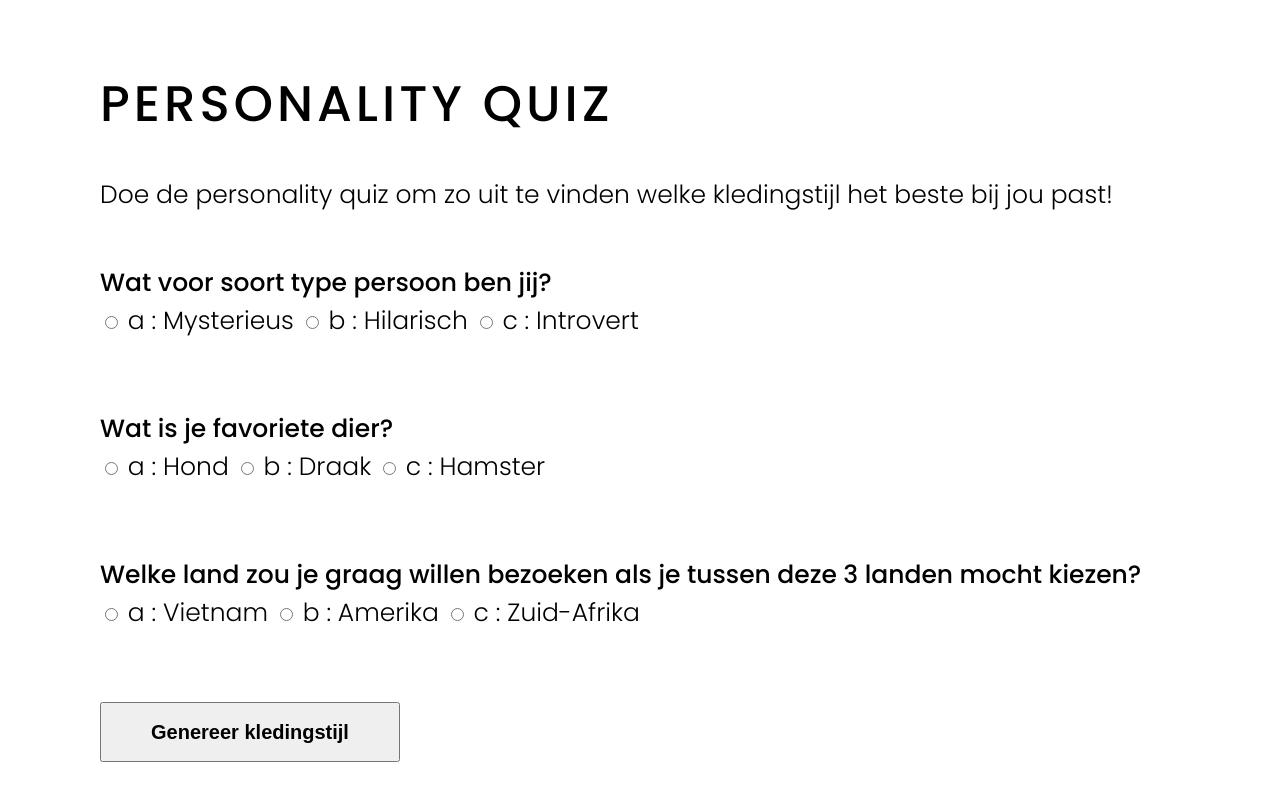
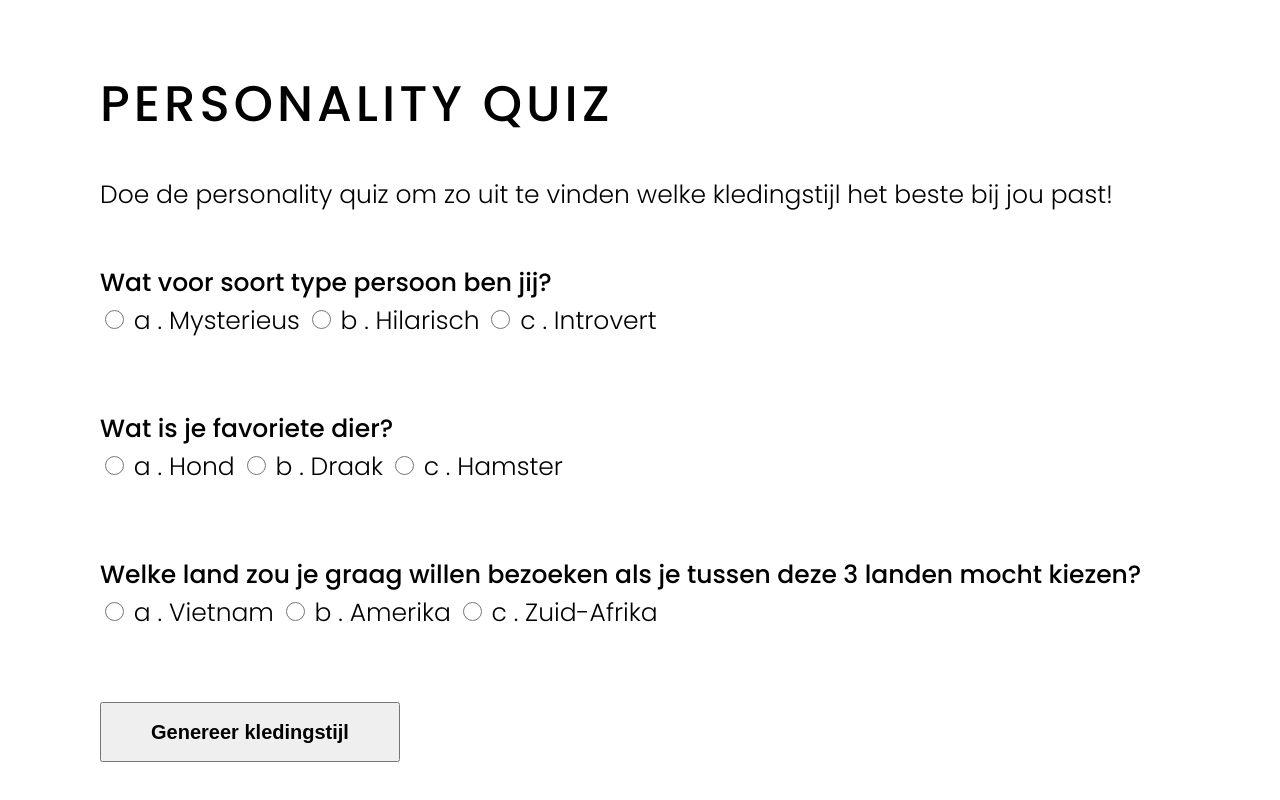
Before and after one commit to HayenPhan/one-pager, a website: page index.html in a window 1280 px wide. Shown: the part 3519-4319 px from the top of the page. Drawn offline with nearby package versions, Linux system fonts and the light colour scheme.

Commit message:
Finished styling quiz

```diff
--- a/src/sass/styles.scss
+++ b/src/sass/styles.scss
@@ -255,6 +255,12 @@ body {
         margin-bottom: 50px;
     }
 
+    &__radio-button {
+      display:inline-block;
+       width:19px;
+       height:19px;
+    }
+
 }
 
 
--- a/src/server/js/index.js
+++ b/src/server/js/index.js
@@ -51,8 +51,8 @@ const buildQuiz = () => {
        //Use backticks for pushing html.
 
   	   answers.push(`<label>
-            <input type="radio" name="question${index}" 						value="${property}" class="test">
-            ${property} :
+            <input type="radio" name="question${index}" value="${property}" class="quiz__radio-button">
+            ${property} .
             ${item.answers[property]}
           </label>`);
 			}
@@ -170,6 +170,4 @@ const buildQuiz = () => {
 submitButton.addEventListener("click", showResults);
 
 
-
-
 buildQuiz();
```
Also changed, not shown: src/server/css/styles.css.
